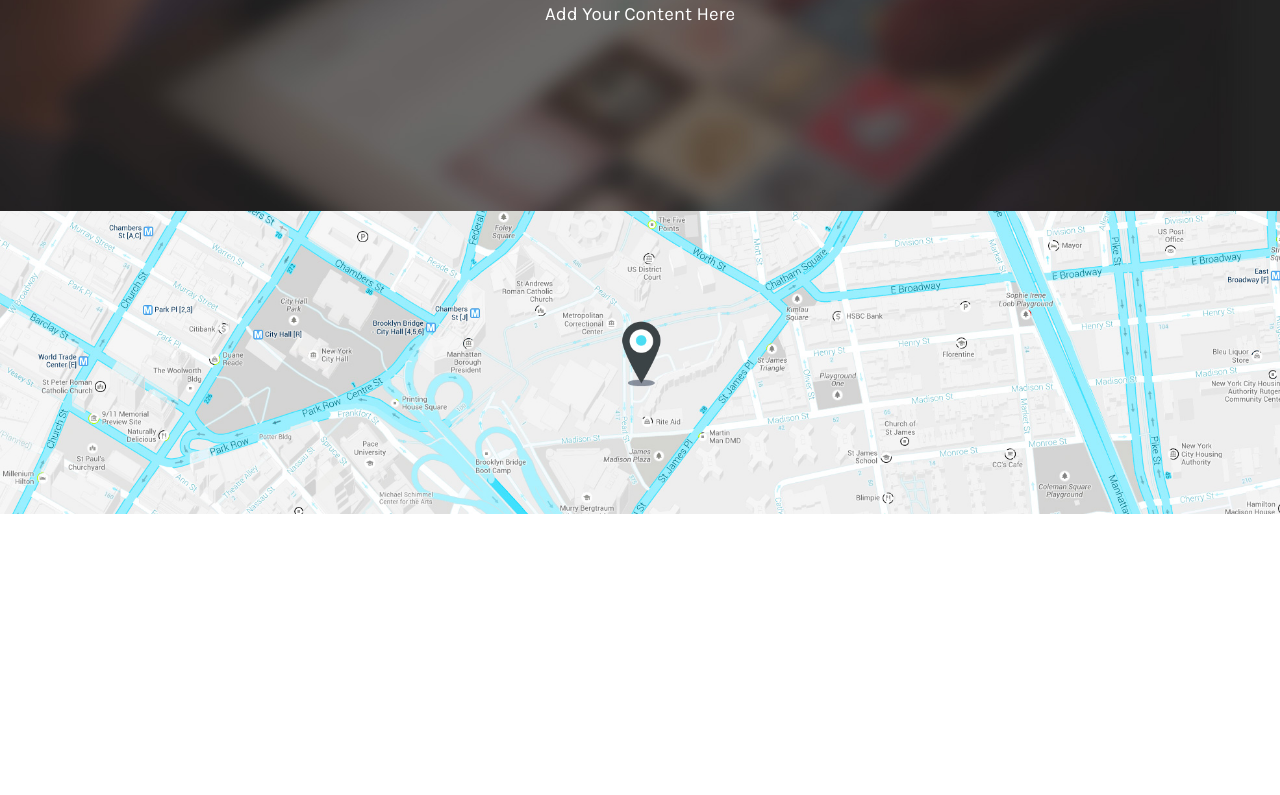
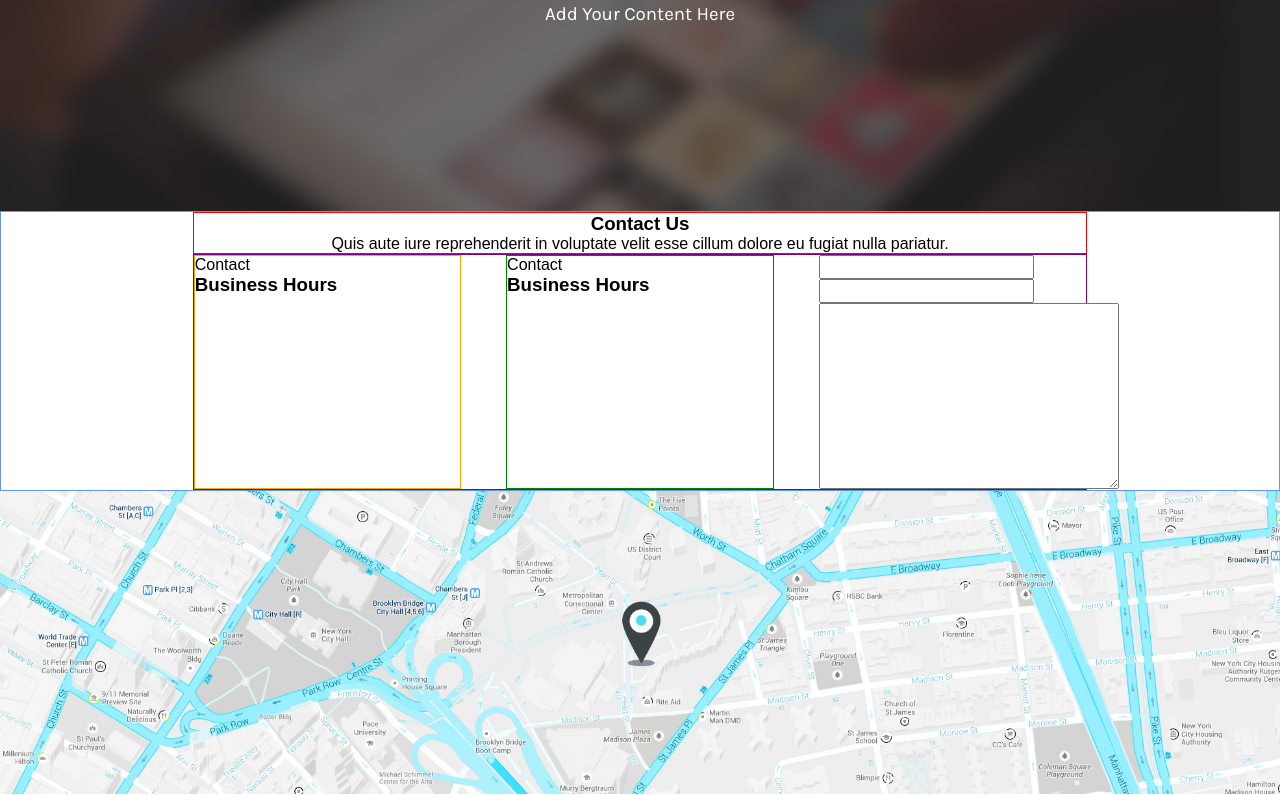
Before and after one commit to julianpm/restaurant, a website: page index.html in a window 1280 px wide. Shown: the part 2906-3701 px from the top of the page. Before the commit the page ends 3421 px from the top, so only its background shows below. Drawn offline with nearby package versions, Linux system fonts and the light colour scheme.

Commit message:
working on Contact Us

```diff
--- a/index.html
+++ b/index.html
@@ -245,6 +245,51 @@
 
 
 
+		<section class="contactUs">
+
+			<div class="wrapper">
+
+				<div class="contactUsHeader">
+
+					<h3>Contact Us</h3>
+					<!-- <div class="border teamBorder"></div> -->
+					<p>Quis aute iure reprehenderit in voluptate velit esse cillum dolore eu fugiat nulla pariatur.</p>
+
+				</div> <!-- END OF CONTACTUSHEADER -->
+
+				<div class="contactInfo flex">
+
+					<div class="contactOffice">
+
+						<p>Contact</p>
+						<h3>Business Hours</h3>
+
+					</div> <!-- END OF CONTACTOFFICE -->
+
+					<div class="contactHours">
+
+						<p>Contact</p>
+						<h3>Business Hours</h3>
+
+					</div> <!-- END OF CONTACTHOURS -->
+
+					<form action="sendEmail.php">
+
+						<input type="text">
+						<input type="email">
+						<textarea name="message" id="" cols="30" rows="10"></textarea>
+
+					</form>
+
+				</div> <!-- END OF CONTACTINFO -->
+
+			</div> <!-- END OF WRAPPER -->
+
+		</section> <!-- END OF CONTACTUS -->
+
+
+
+
 		<section class="map"></section> <!-- END OF MAP -->
 
 
--- a/styles/style.css
+++ b/styles/style.css
@@ -403,6 +403,26 @@ span {
   margin-top: 0.5%;
   color: white; }
 
+.contactUs {
+  border: 1px solid cornflowerblue; }
+
+.contactUsHeader {
+  border: 1px solid red;
+  text-align: center; }
+
+.contactOffice, .contactHours, form {
+  width: 30%; }
+
+.contactInfo {
+  border: 1px solid purple;
+  justify-content: space-between; }
+
+.contactOffice {
+  border: 1px solid orange; }
+
+.contactHours {
+  border: 1px solid green; }
+
 .map {
   background: url(../assets/map.jpg) no-repeat;
   background-size: 100%;
--- a/styles/styles.scss
+++ b/styles/styles.scss
@@ -397,6 +397,39 @@ span{
 
 
 
+// CONTACT US
+
+.contactUs{
+	border:1px solid cornflowerblue;
+}
+
+.contactUsHeader{
+	border:1px solid red;
+	text-align:center;
+}
+
+.contactOffice, .contactHours, form{
+	width: 30%;
+}
+
+.contactInfo{
+	border:1px solid purple;
+	justify-content:space-between;
+}
+
+.contactOffice{
+	border:1px solid orange;
+}
+
+.contactHours{
+	border:1px solid green;
+}
+
+
+
+
+
+
 // MAP
 
 .map{
```
